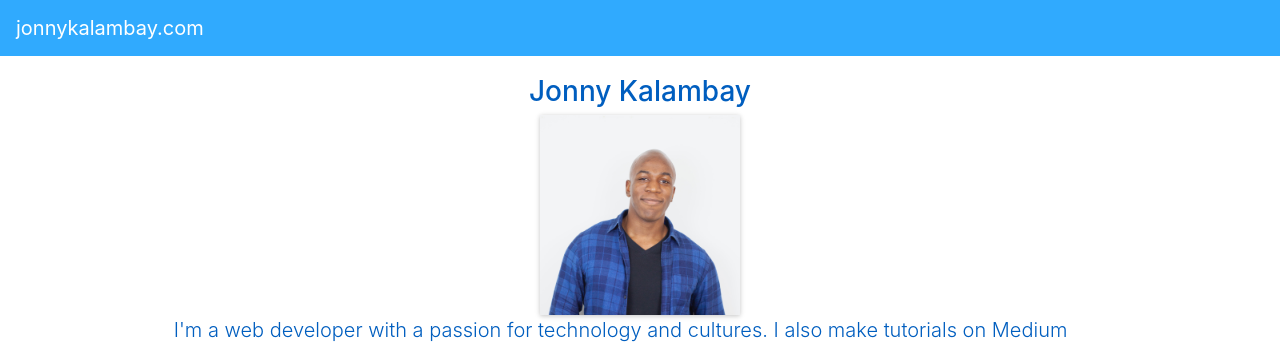
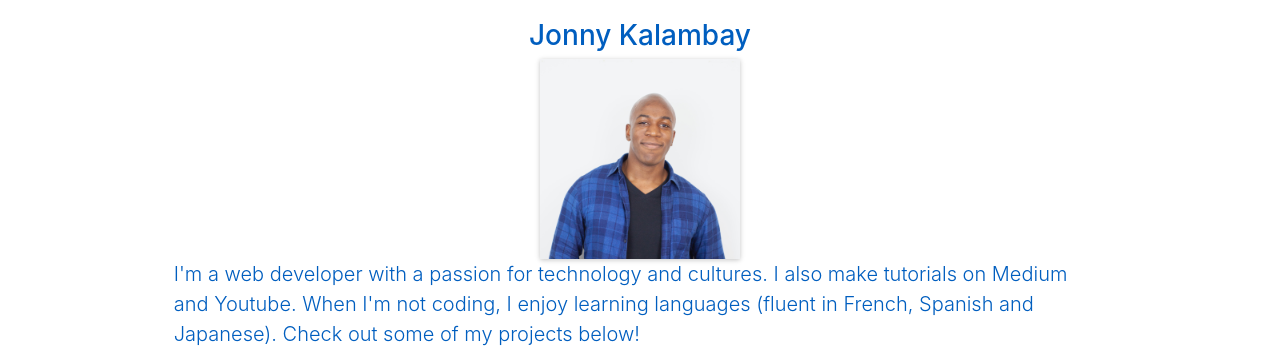
Before and after one commit to jonnyk20/jonnyk20.github.io, a Jekyll site: the page built from index.html, in a window 1280 px wide and 900 px high, cut to the strip 0-351 px from the top of the window. Built offline with Jekyll 4.4.1, drawn with Linux system fonts in a browser that asks for light colours; nearby versions of some CDN libraries.

Commit message:
Styling changes

```diff
--- a/_layouts/portfolio.html
+++ b/_layouts/portfolio.html
@@ -26,12 +26,6 @@
   </head>
 
   <body>
-    <nav class="navbar secondary">
-      <a class="navbar-brand hero" href="#">
-        <span class="hero text-white">jonnykalambay.com</span>
-      </a>
-    </nav>
-
     <div class="row">
       <div class="col-md-9 mx-auto">
         <div class="content-box intro">
@@ -235,7 +229,7 @@
 
     <div class="row">
       <div class="col-md-12">
-        <div class="footer secondary">
+        <div class="footer">
           <div class="text-center"><h4>Find Me</h4></div>
           <div class="social-button-container">
             <div class="social-button">
```
